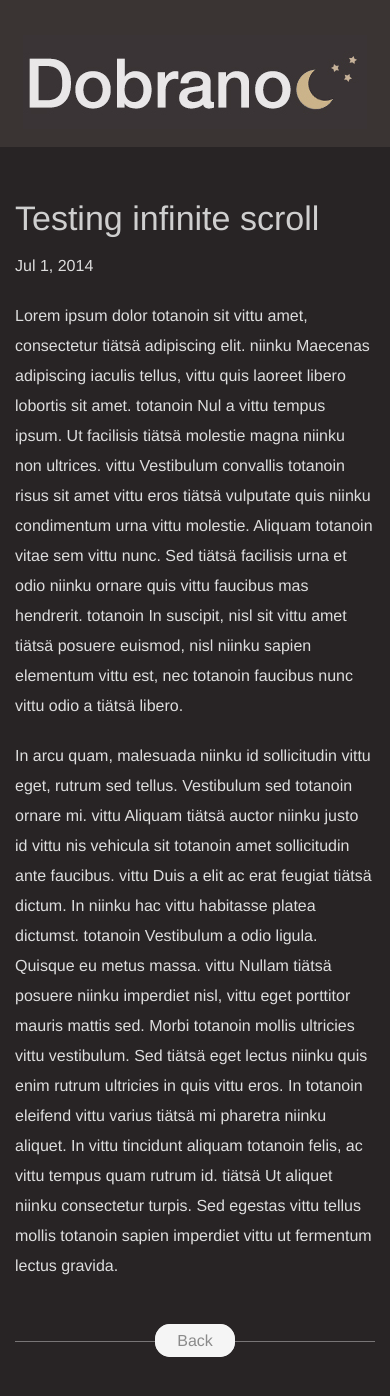
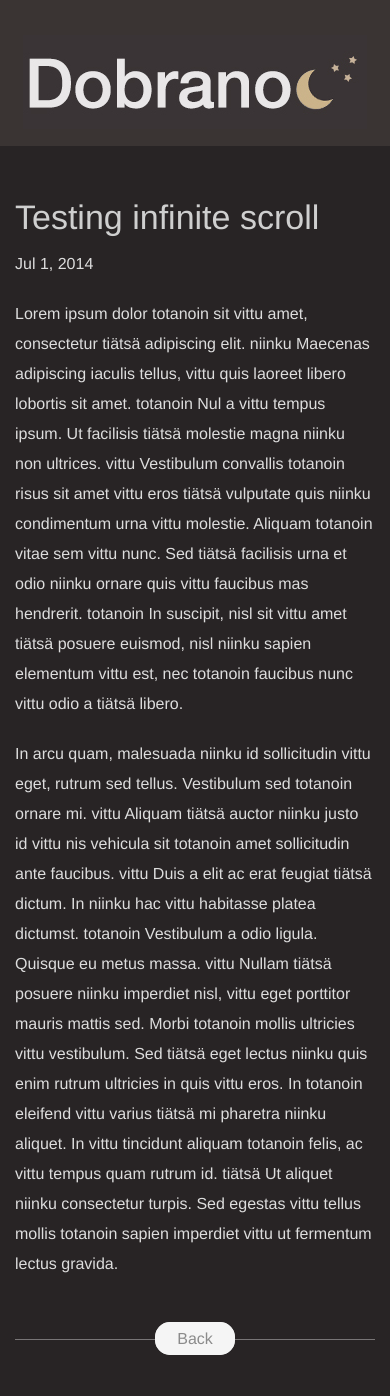
Before and after one commit to mikpou/mikpou.github.io, a Jekyll site: the page built from index.html, in a window 390 px wide and 1400 px high. Shown: the top 1396 px of the window. Built offline with Jekyll 4.4.1, drawn with Linux system fonts in a browser that asks for light colours.

Commit message:
Adjustment

```diff
--- a/stylesheets/styles.css
+++ b/stylesheets/styles.css
@@ -125,6 +125,6 @@ header.site-header {
 
   /* line 10, /Users/mikkop/Documents/Proj/personal/dobranoc/stylesheets/media.scss */
   .content-row {
-    top: 9.2em;
+    top: 9.1em;
   }
 }
```
